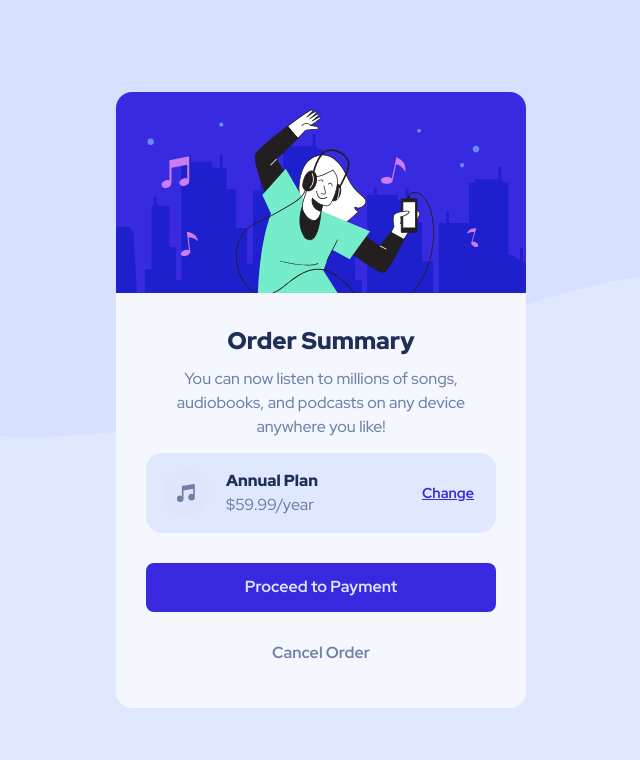
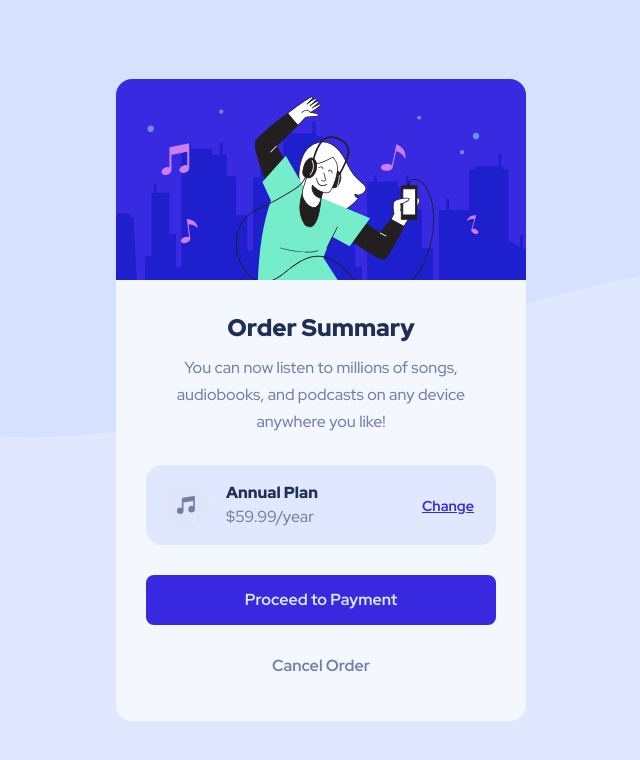
Before and after one commit to TheCRIS69/order-summary-component, a plain HTML site: page index.html in a window 1280 px wide. Shown: the whole page, without its empty margins (319-959 px from the left). Drawn offline with Linux system fonts and the light colour scheme.

Commit message:
small changes to margins

```diff
--- a/style.css
+++ b/style.css
@@ -95,6 +95,7 @@
     color: var(--clr-neutral-Desaturated-Blue);
     font-weight: var(--fw-500);
     margin-top: .5rem;
+    line-height: 1.7;
 }
 
 .subscription-plan {
@@ -102,7 +103,7 @@
     display: flex;
     justify-content: space-between;
     border-radius: 1rem;
-    margin: -1rem 1.875rem 0 1.875rem;
+    margin: 0 1.875rem 0 1.875rem;
     padding: 1rem;
 }
 
```
